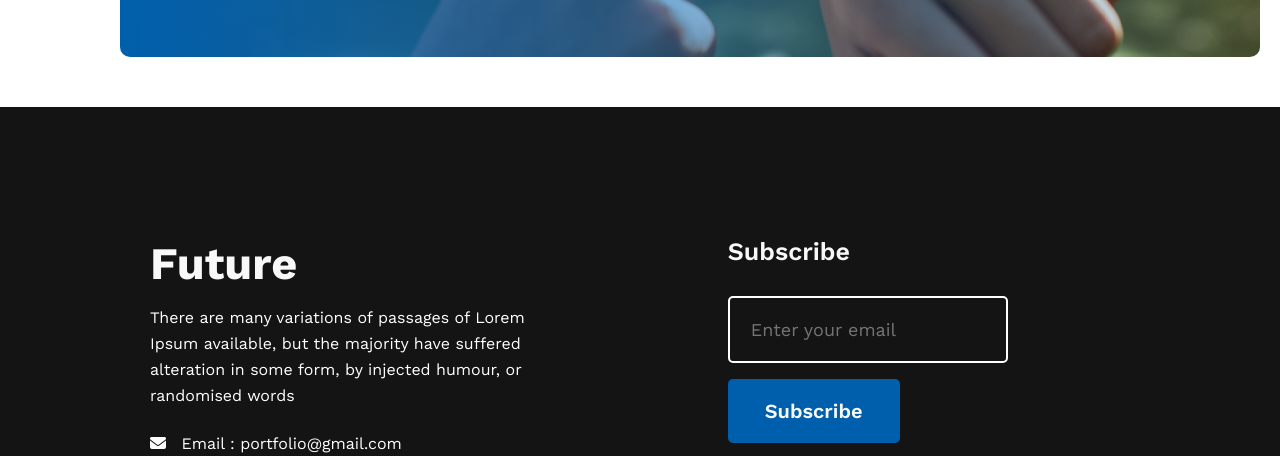
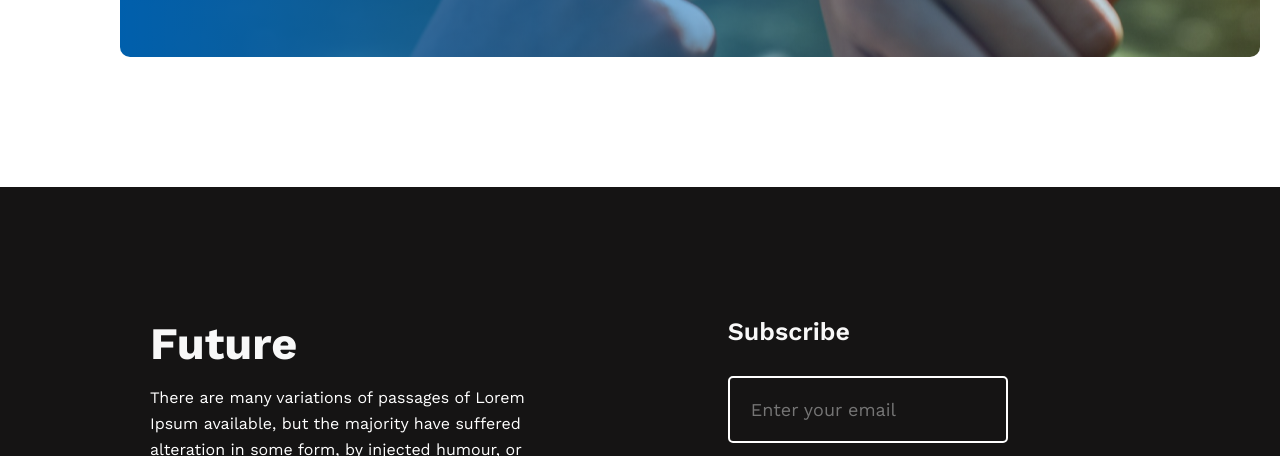
Before and after one commit to rukaiya20/New-year-portfolio-website, a plain HTML site: page index.html in a window 1280 px wide. Shown: the part 2418-2874 px from the top of the page. Drawn offline with nearby package versions, Linux system fonts and the light colour scheme.

Commit message:
added css style

```diff
--- a/styles/style.css
+++ b/styles/style.css
@@ -191,8 +191,7 @@
 footer{
     background: #151414;
     width: 100%;
-    /* height: 320px; */
-    margin-top: 50px;
+    margin-top: 130px;
     color: white;
     display: flex;
 }
```
